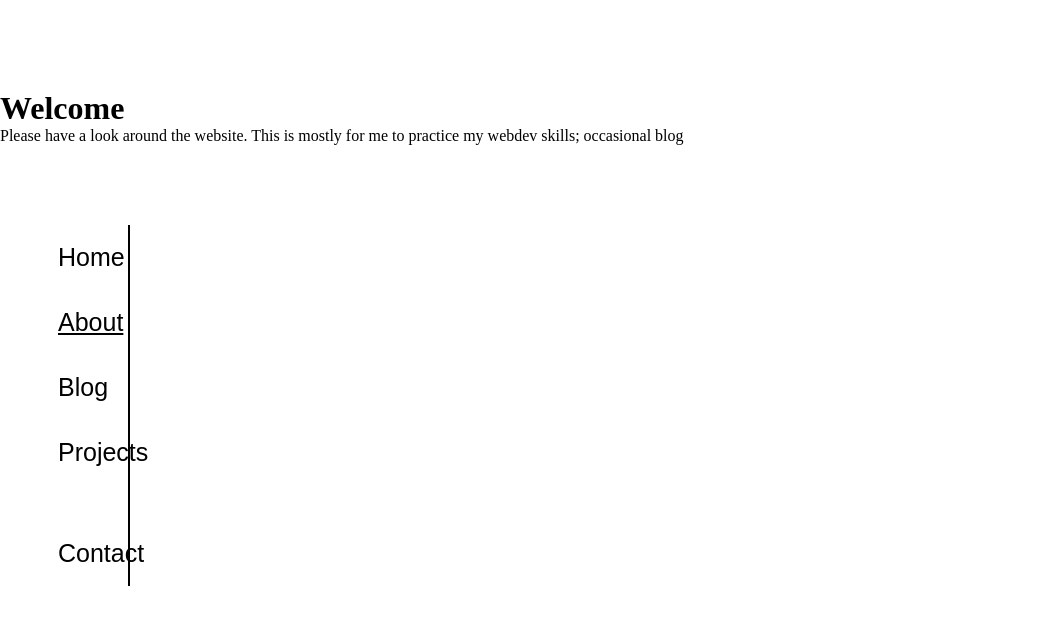
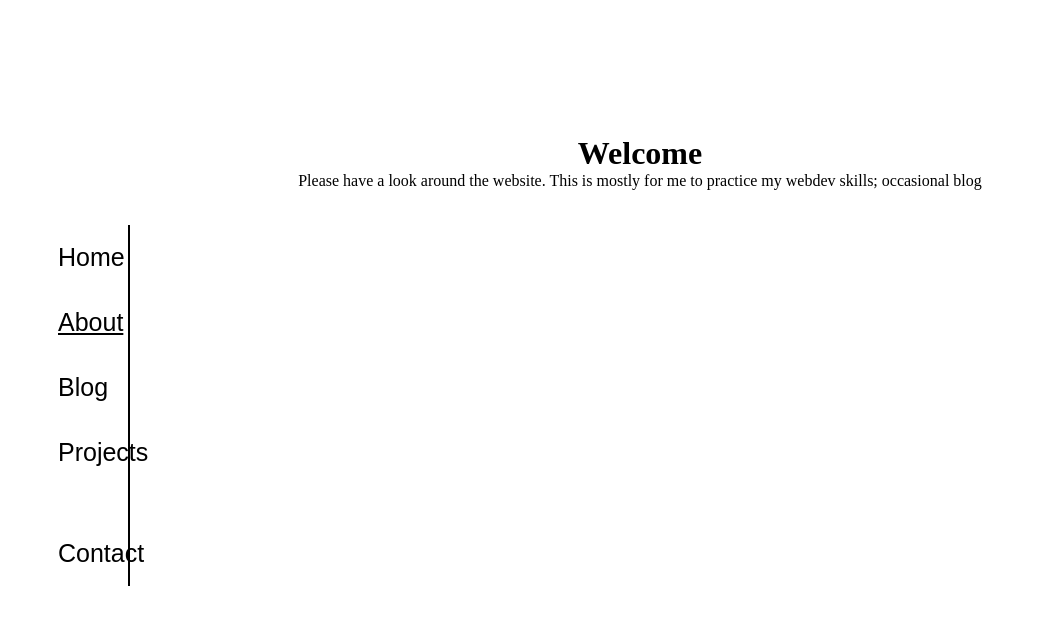
Before and after one commit to Illcarious/Illcarious.github.io, a Jekyll site: the page built from index.html, in a window 1280 px wide. Shown: the top 625 px of the page, without its empty margins (0-1045 px from the left). Built offline with Jekyll 4.4.1, drawn with Linux system fonts in a browser that asks for light colours.

Commit message:
Update index.html

```diff
--- a/index.html
+++ b/index.html
@@ -2,7 +2,7 @@
 layout: default
 title: Welcome
 ---
-<div class="blurb">
+<div class="description">
 	<h1>Welcome</h1>
 	<p>Please have a look around the website. This is mostly for me to practice my webdev skills; occasional blog</p>
 </div>
```
